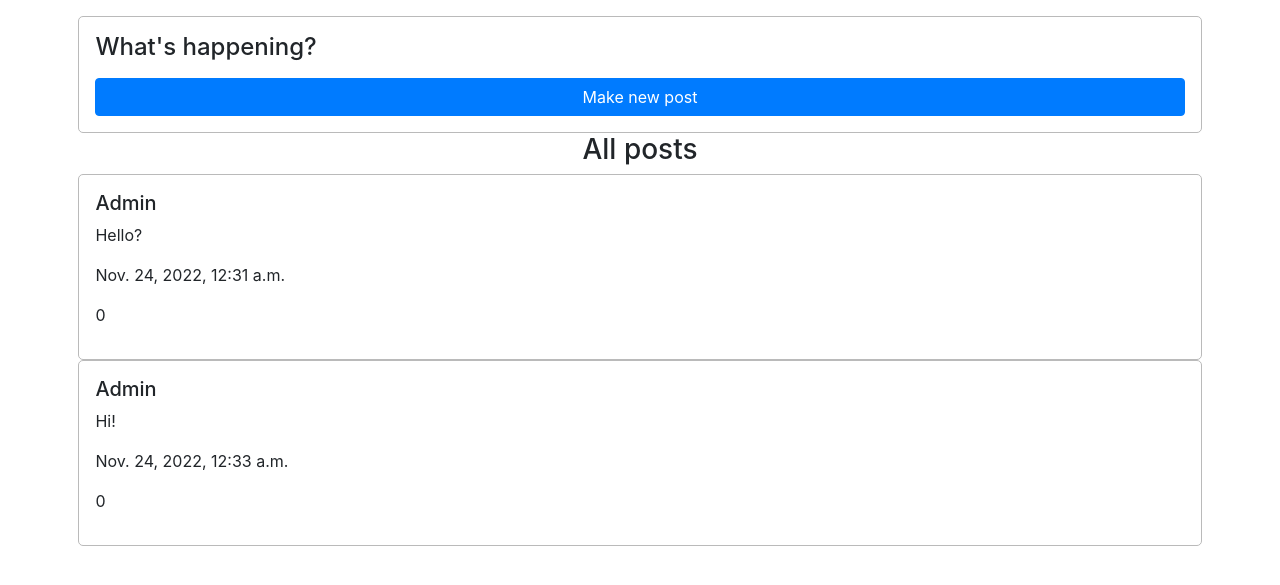
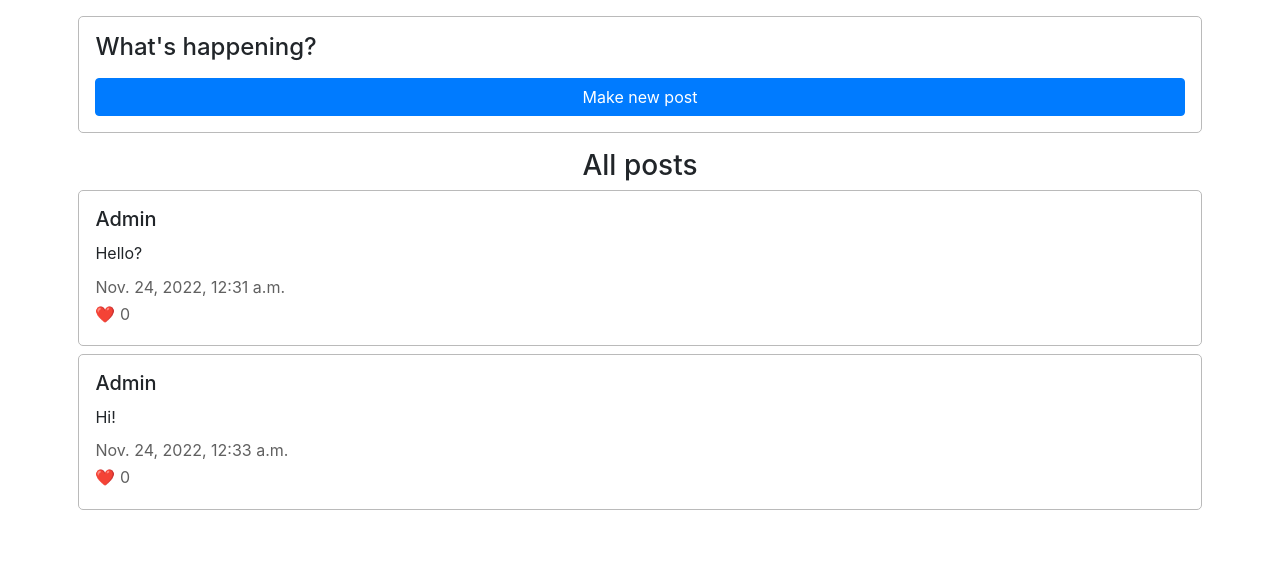
Before and after one commit to ca-Stella/cs50w-network, a Django app: page / in a window 1280 px wide. Shown: the part 56-641 px from the top of the page. Run offline with Django 3.2, Linux system fonts and the light colour scheme; a user stored in the database is signed in; data comes from the database, SQL or seed files in the repository; data that the repository does not hold is empty; some libraries are stand-ins or nearby versions.

Commit message:
Style all posts section

```diff
--- a/network/static/network/styles.css
+++ b/network/static/network/styles.css
@@ -3,7 +3,24 @@
   flex-direction: column;
   justify-content: center;
   align-items: center;
+  gap: 1rem;
   margin: 1rem;
+}
+
+.compose-section {
+  width: 90%;
+  border: 0.2px rgb(186, 186, 186) solid;
+  border-radius: 5px;
+  padding: 1rem;
+}
+
+.all-posts {
+  width: 100%;
+  display: flex;
+  flex-direction: column;
+  justify-content: center;
+  align-items: center;
+  gap: 0.5rem;
 }
 
 .section {
@@ -13,8 +30,28 @@
   padding: 1rem;
 }
 
+h3 {
+  margin-bottom: 0rem;
+}
+
 h4 {
   margin-bottom: 1rem;
+}
+
+h5 {
+  margin-bottom: 0.6rem;
+}
+
+p {
+  margin-bottom: 0.2rem;
+}
+
+.post-content {
+  margin-bottom: 0.6rem;
+}
+
+.grey {
+  color: rgb(96, 96, 96);
 }
 
 .new-post {
--- a/network/templates/network/index.html
+++ b/network/templates/network/index.html
@@ -2,22 +2,24 @@
 {% load static %}
 {% block body %}
     {% if user.is_authenticated %}
-        <div class="section">
+        <div class="compose-section">
             <form action={% url 'compose' %} method = "GET">
                 <h4>What's happening?</h4>
                 <input type="submit" value="Make new post" class="btn btn-primary btn-block"></input>
             </form>
         </div>
     {% endif %}
+    <div class="all-posts">
         <h3>All posts</h3>
         {% for post in posts %}
             <div class="section">
                 <h5>{{ post.user }}</h5>
-            <p>{{ post.content }}</p>
-            <p>{{ post.timestamp }}</p>
-            <p>{{ post.likes.all.count }}</p>
+                <p class="post-content">{{ post.content }}</p>
+                <p class="grey">{{ post.timestamp }}</p>
+                <p class="grey">&#10084;&#65039; {{ post.likes.all.count }}</p>
             </div>
         {% endfor %}
+    </div>
 {% endblock %}
 
 {% block script %}
```
Lines whose indentation alone changed are shown as unchanged.
